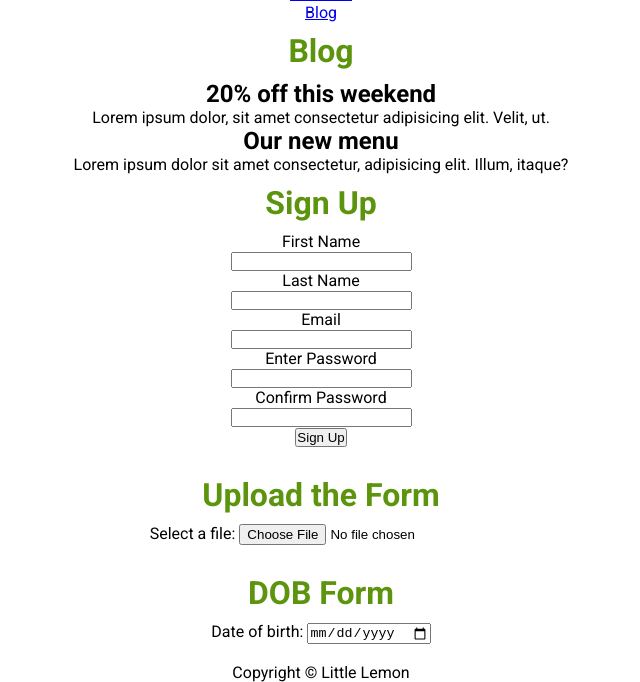
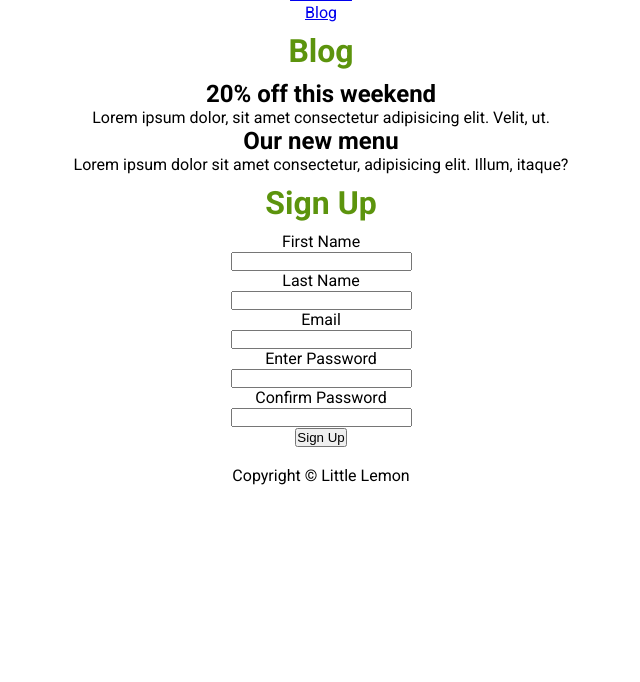
Before and after one commit to sanar4/html-css-project-1, a plain HTML site: page index.html in a window 1280 px wide. Shown: the part 189-871 px from the top of the page, without its empty margins (319-959 px from the left). After the commit the page ends 800 px from the top, so only its background shows below. Drawn offline with Linux system fonts and the light colour scheme.

Commit message:
Removed the non required forms for the new branch commit testing

```diff
--- a/index.html
+++ b/index.html
@@ -94,23 +94,6 @@
       </form>
       <br />
 
-      <!-- Testing the new branch -->
-      <!-- New form for testing the test-branch commits -->
-      <h1>Upload the Form</h1>
-      <form>
-        <label for="myfile">Select a file:</label>
-        <input type="file" id="myfile" name="myfile" />
-      </form>
-      <br />
-      <!-- New form for testing the test-branch commits -->
-      <h1>DOB Form</h1>
-      <form>
-        <label for="dob">Date of birth:</label>
-        <input type="date" id="dob" name="date_of_birth" />
-      </form>
-      <br />
-    </main>
-
     <footer>
       <p>Copyright &#169; Little Lemon</p>
     </footer>
```
